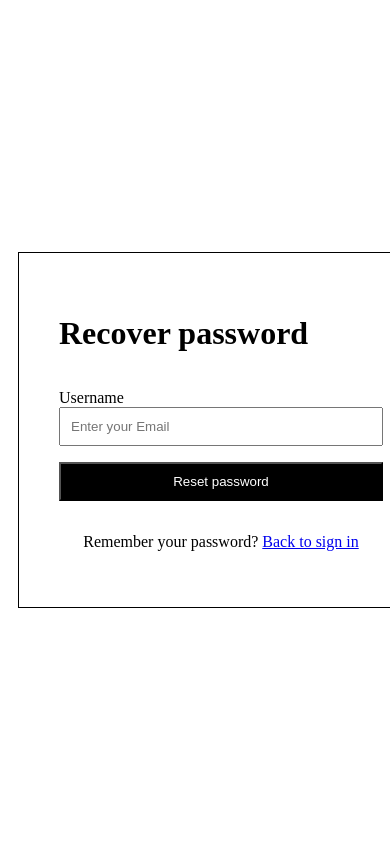
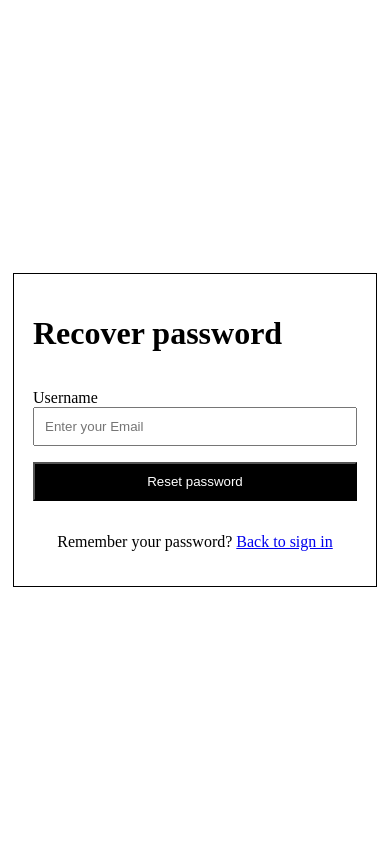
Before and after one commit to SimonNungwa/Auction, a Flask app: page /recover in a window 390 px wide. Run offline with Flask 3, Linux system fonts and the light colour scheme.

Commit message:
implemented mobile responsiveness

```diff
--- a/app/static/css/recover.css
+++ b/app/static/css/recover.css
@@ -9,10 +9,9 @@ body
 .form
 {
     border: 1px solid black;
-    padding: 40px;
+    padding: 5%;
     display: inline-flex;
     flex-direction: column;
-    margin: 10px;
     gap: 1em;
     height: fit-content;
 }
```
